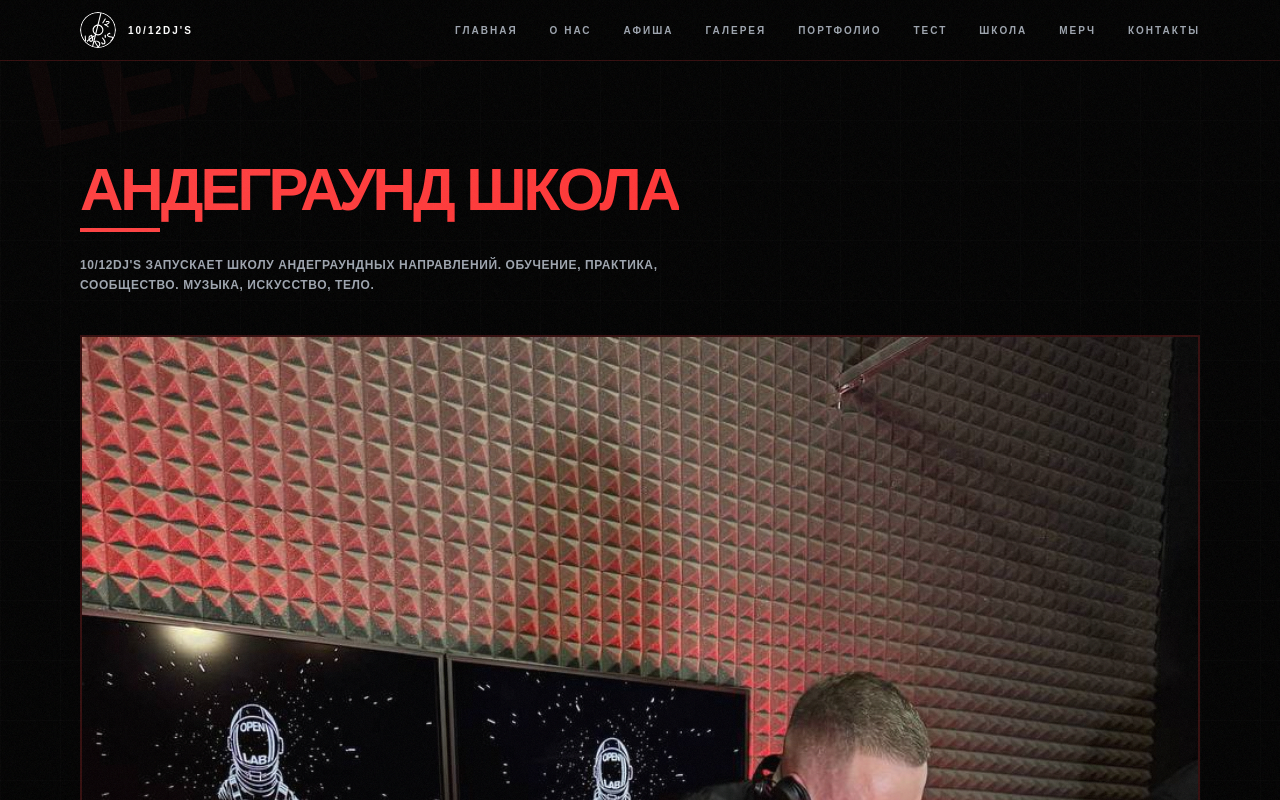
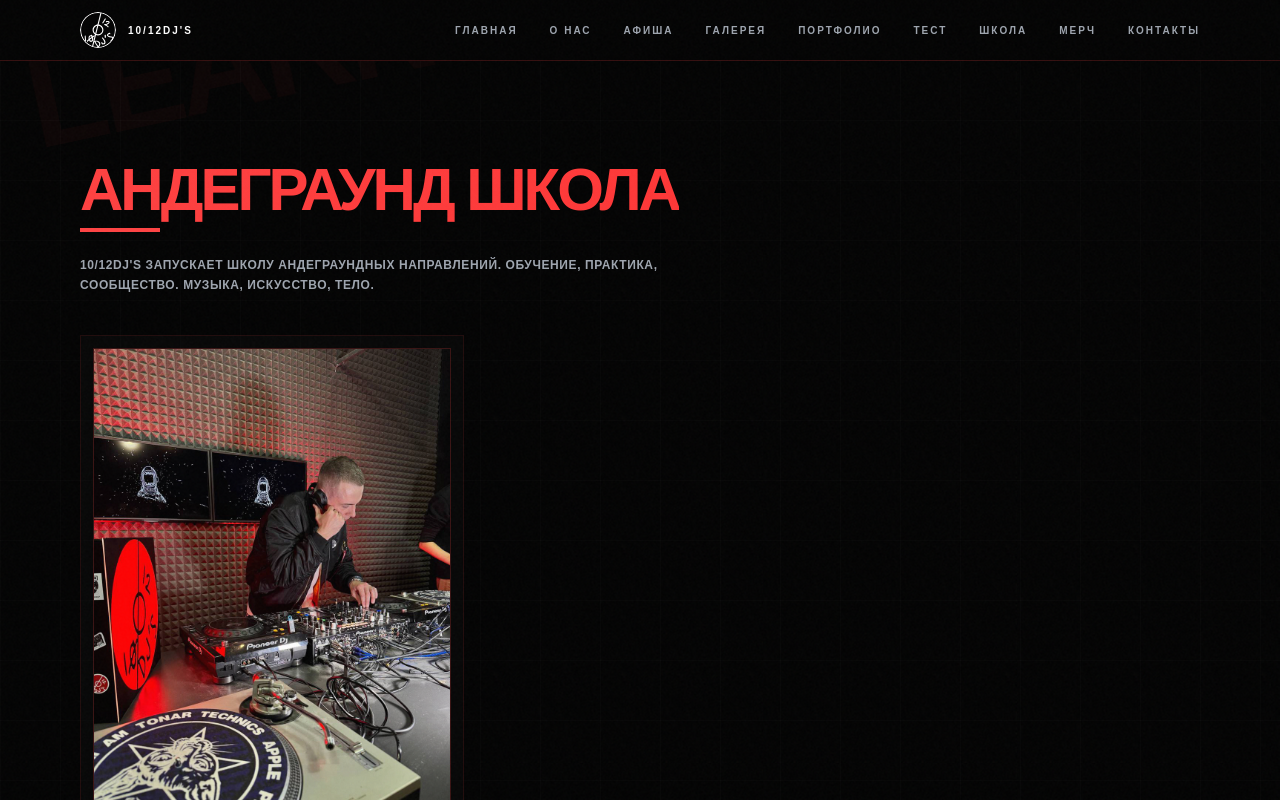
Before and after one commit to Alexander-Golomonosov/10-12djs-website, a Next.js app: page /school in a window 1280 px wide. Shown: the top 800 px of the page. Built offline with nearby package versions, Linux system fonts and the light colour scheme; a web font is replaced by a local one.

Commit message:
Школа: фото уменьшено до карточки

```diff
--- a/src/app/school/page.tsx
+++ b/src/app/school/page.tsx
@@ -54,13 +54,13 @@ export default function School() {
         ОБУЧЕНИЕ, ПРАКТИКА, СООБЩЕСТВО. МУЗЫКА, ИСКУССТВО, ТЕЛО.
       </p>
 
-      <div className="mt-10">
+      <div className="mt-10 max-w-sm border border-accent/10 bg-card/50 p-3">
         <Image
           src="/school-photo.jpg"
           alt="АНДЕГРАУНД ШКОЛА 10/12DJ'S"
-          width={1200}
-          height={800}
-          className="w-full border-2 border-accent/20 object-cover"
+          width={600}
+          height={400}
+          className="w-full border border-accent/20 object-cover"
         />
       </div>
 
```
